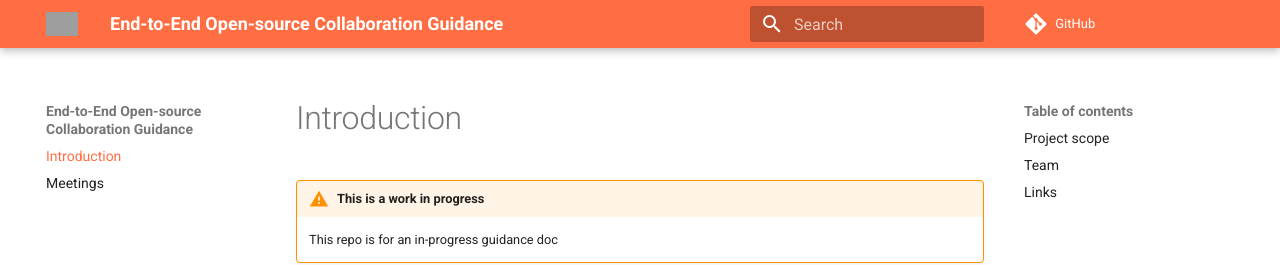
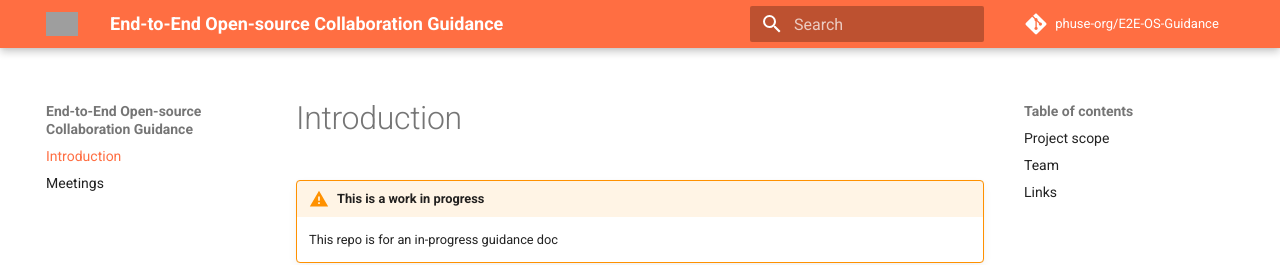
Before and after one commit to phuse-org/E2E-OS-Guidance, an MkDocs documentation site: the page built from docs/index.md, in a window 1280 px wide. Shown: the top 265 px of the page. Built offline with MkDocs 1.6.1 and Material for MkDocs 9.7.7, drawn with Linux system fonts in a browser that asks for light colours; comment, search, counter and statistics services are not loaded; grey boxes are pictures that could not be loaded.

Commit message:
update git info

```diff
--- a/mkdocs.yml
+++ b/mkdocs.yml
@@ -22,7 +22,9 @@ theme:
 plugins:
   - search
   - git-revision-date
-repo_url: https://github.com/squidfunk/mkdocs-material
+repo_url: https://github.com/phuse-org/E2E-OS-Guidance
+repo_name: phuse-org/E2E-OS-Guidance
+edit_uri: edit/main/docs/
 markdown_extensions:
   - admonition
   - pymdownx.details
```
